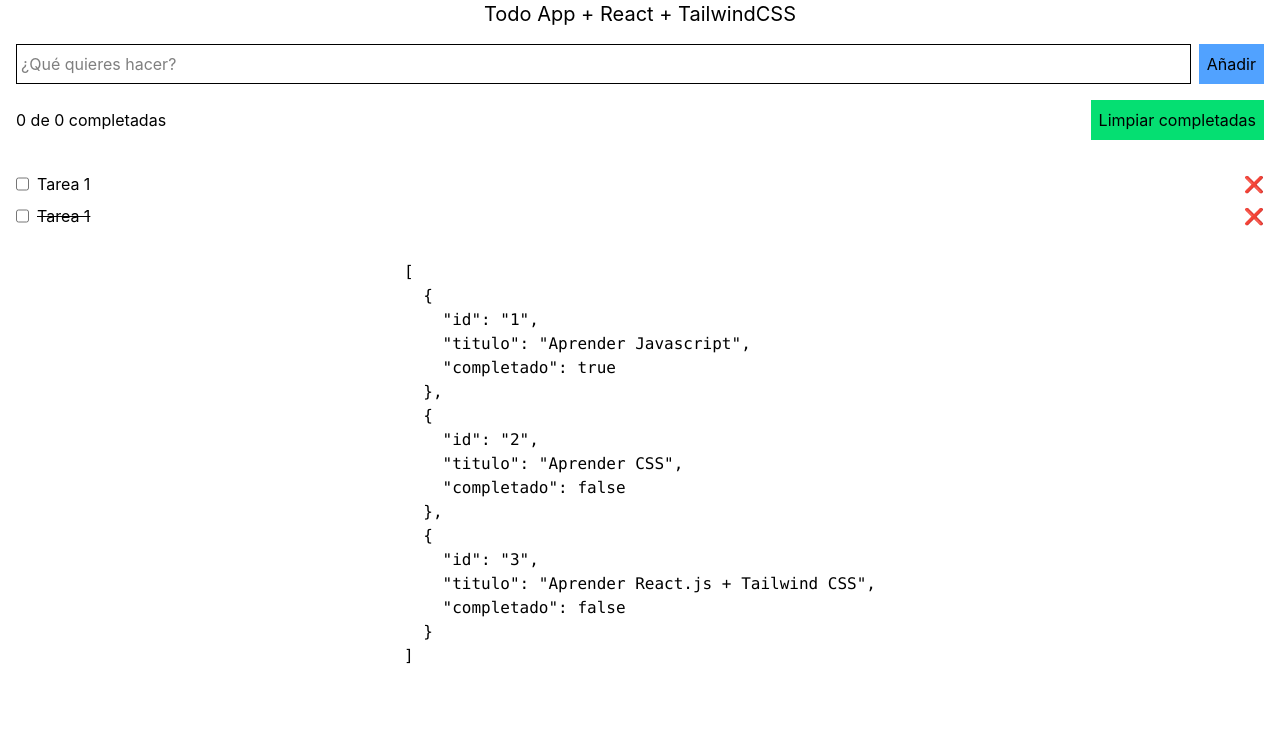
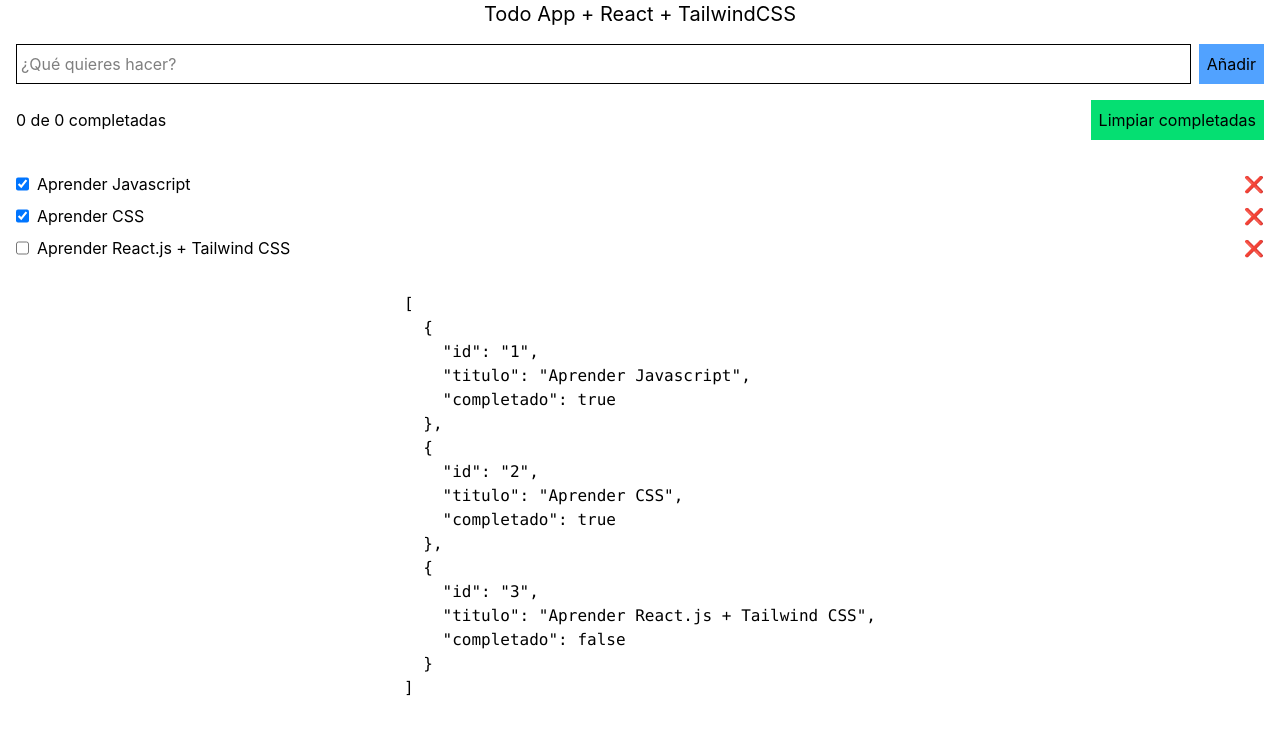
Before and after one commit to victorvzn/bootcamp-frontend-python-g30-jv, a React (Vite) app in the folder semana09/dia02-05-react-todo-app-tailwindcss/: page / in a window 1280 px wide. Shown: the top 734 px of the page. Built offline with nearby package versions, Linux system fonts and the light colour scheme.

Commit message:
semana9, dia02, 05, react todo app

```diff
--- a/semana09/dia02-05-react-todo-app-tailwindcss/src/App.jsx
+++ b/semana09/dia02-05-react-todo-app-tailwindcss/src/App.jsx
@@ -10,7 +10,7 @@ const App = () => {
     {
       id: '2',
       titulo: 'Aprender CSS',
-      completado: false
+      completado: true
     },
     {
       id: '3',
@@ -51,14 +51,17 @@ const App = () => {
       </section>
 
       <ul className="flex flex-col gap-2 p-4 w-full">
-        <li className="flex justify-between">
+        {tareas.map(tarea => {
+          return (
+            <li className="flex justify-between" key={tarea.id}>
               <div className="flex gap-2">
                 <input
                   type="checkbox"
+                  checked={tarea.completado}
                 />
 
                 <span className="w-full">
-              Tarea 1
+                  {tarea.titulo}
                 </span>
               </div>
 
@@ -68,23 +71,8 @@ const App = () => {
                 ❌
               </button>
             </li>
-        <li className="flex justify-between">
-          <div className="flex gap-2">
-            <input
-              type="checkbox"
-            />
-
-            <span className="w-full line-through">
-              Tarea 1
-            </span>
-          </div>
-
-          <button
-            className="cursor-pointer"
-          >
-            ❌
-          </button>
-        </li>
+          )
+        })}
       </ul>
 
       <pre>{JSON.stringify(tareas, null, 2)}</pre>
```
Lines whose indentation alone changed are shown as unchanged.
